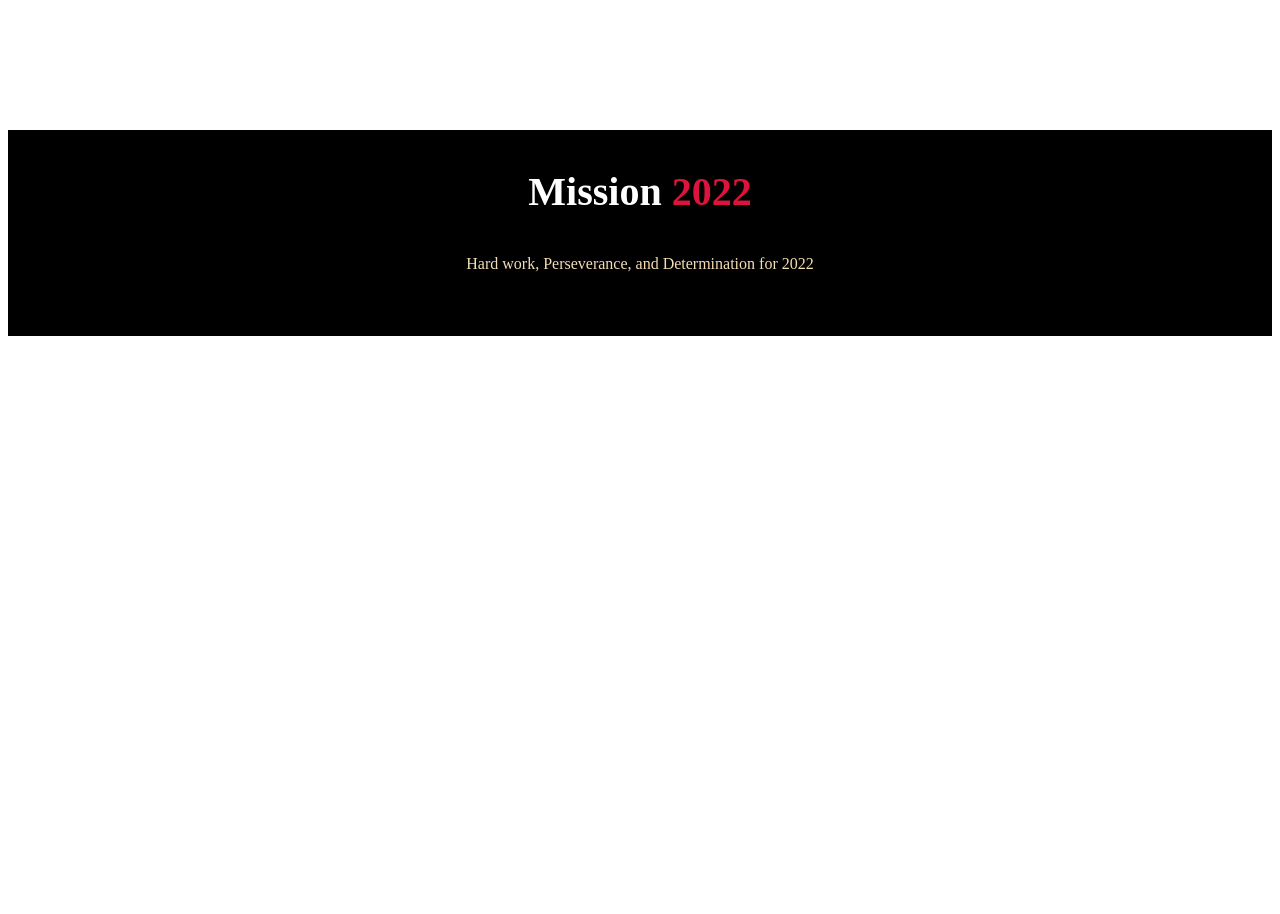
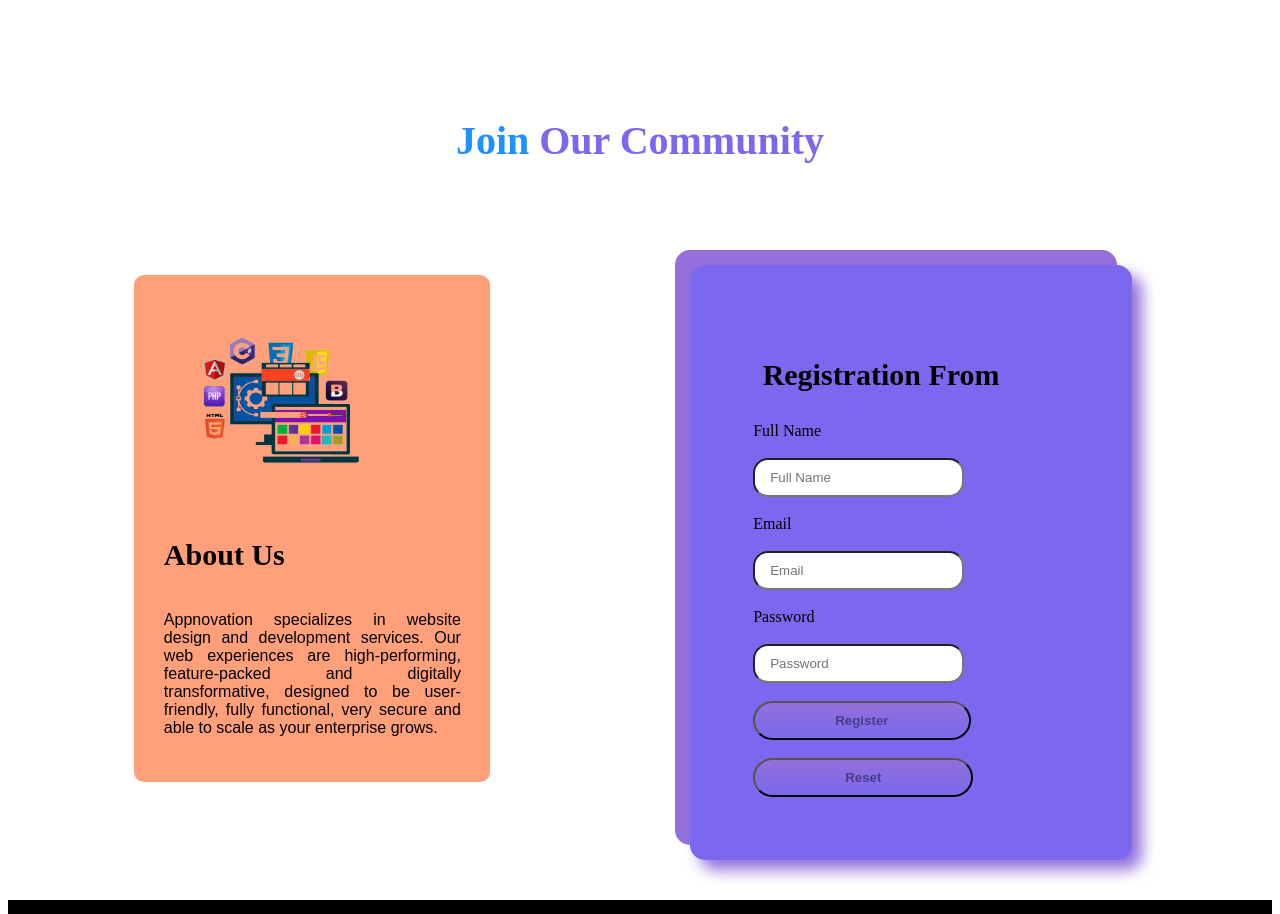
Before and after one commit to NhShanto01/mission-2022, a plain HTML site: page index.html in a window 1280 px wide. Shown: the part 1886-2800 px from the top of the page. Before the commit the page ends 2238 px from the top, so only its background shows below. Drawn offline with Linux system fonts and the light colour scheme; a web font is replaced by a local one.

Commit message:
added div and styles

```diff
--- a/index.html
+++ b/index.html
@@ -18,7 +18,7 @@
         <div class="web-devolop width-place">
             <div id="stay-focused">
                 <h1>Stay Focused on <br>
-                    <span class="mission-22 "></span>Mission 2022
+                    <span class="mission-22">Mission 2022</span>
                 </h1>
             </div>
             <div>
@@ -92,7 +92,8 @@
         </div>
         <div class="width-place develop-limit">
             <h1>Develop <br>
-                Without Limits</h1>
+                <span class="with-out"> Without Limits</span>
+            </h1>
             <p>
                 A formal education isn't always necessary to become an entry-level web developer. Some web developers
                 have an associate's or bachelor's degree in website design or computer science, but others teach
@@ -108,7 +109,8 @@
     <section>
         <div class="width-place know-our">
             <h1>Know our <br>
-                Global Community</h1>
+                <span class="community">Global Community</span>
+            </h1>
             <p>
                 If you want to grow as a developer, I can't over-emphasize the benefits of joining a developer
                 community. There are many advantages, from peer-programming to sharing knowledge, mentorship, sharing
@@ -122,15 +124,50 @@
         </div>
     </section>
 
+    <div>
+        <div class="header-text">
+            <h1> <span class="join"> Join </span> <span class="our-community">Our Community</span></h1>
+        </div>
+        <section>
+            <div class="width-place about-us">
+                <img src="img/image 9.png" alt="">
+                <h3>About Us</h3>
+                <p>
+                    Appnovation specializes in website design and development services. Our web experiences are
+                    high-performing, feature-packed and digitally transformative, designed to be user-friendly, fully
+                    functional, very secure and able to scale as your enterprise grows.
+                </p>
+            </div>
 
+            <div class="from-div">
+                <h3>Registration From </h3>
+                <form>
+                    <div>
+                        <label for="fullname">Full Name</label><br><br>
+                        <input type="text" id="fname" name="fname" placeholder="Full Name"><br><br>
+                    </div>
+                    <div>
+                        <label for="email">Email</label><br><br>
+                        <input type="text" id="email" name="email" placeholder="Email"><br><br>
+                    </div>
+                    <div>
+                        <label for="password">Password</label><br><br>
+                        <input type="password" id="password" name="password" placeholder="Password"><br><br>
+                    </div>
+                    <div>
+                        <input type="submit" value="Register" class="form-submit"><br><br>
+                        <input type="reset" value="Reset" class="form-reset"><br>
+                    </div>
+                </form>
+            </div>
+        </section>
 
-
-
+    </div>
 
     <div class="footer">
         <footer>
             <h3>Mission <span>2022</span></h3>
-            <p>Hard work, Perseverance, and Determination for 2022</p>
+            <p>Hard work | Perseverance | Determination for 2022</p>
         </footer>
     </div>
 
--- a/style.css
+++ b/style.css
@@ -42,6 +42,7 @@ h2{
     text-align: center;
     margin-top: 3%;
     font-size: 40px;
+    font-family: 'Source Serif Pro', serif;
 
 }
 .my-mission-2022{
@@ -91,6 +92,12 @@ h2{
 .goals img{
     width: 40%;
 }
+.with-out{
+    color:dodgerblue;
+}
+.community{
+    color: mediumseagreen;
+}
 section p{
     text-align: justify;
 }
@@ -101,8 +108,80 @@ section p{
 .know-our{
     padding-left: 10%;
 }
+.header-text{
+    text-align: center;
+    font-size: 30px;
+    margin-bottom: 8%;
+
+}
+.join{
+    color:dodgerblue;
+}
+.our-community{
+    color: mediumslateblue;
+
+}
+h3{
+    font-family: 'Source Serif Pro', serif;
+    font-size: 30px;
+    padding-left: 3%;
+}
+.from-div{
+    width: 25%;
+    height: 25%;
+    background-color: mediumslateblue;
+    padding: 5%;
+    border-radius: 15px;
+    box-shadow:  10px 10px 15px mediumpurple, -15px -15px mediumpurple;
+    margin-left: 15%;
+}
+.about-us{
+    width: 25%;
+    height: 25%;
+    background-color:lightsalmon;
+    margin: 10px;
+    border-radius: 10px;
+    padding: 20px;
+    text-align: justify;
+    font-family: Arial, Helvetica, sans-serif;
+    font-weight: 400;
+    margin-left: 10%;
+}
+.about-us img{
+    width: 60%;
+}
+.about-us p{
+    text-align: justify;
+    padding: 3%;
+}
+#fname{
+    border-radius: 15px;
+    padding: 10px 15px;
+}
+#email{
+    border-radius: 15px;
+    padding: 10px 15px;
+}
+#password{
+    border-radius: 15px;
+    padding: 10px 15px;
+}
+.form-submit{
+    background-image: linear-gradient(mediumpurple,mediumslateblue);
+    color: darkslateblue;
+    font-weight: 800;
+    padding: 10px 80px;
+    border-radius: 20px;
+}
+.form-reset{
+    background-image: linear-gradient(mediumpurple,mediumslateblue);
+    color: darkslateblue;
+    font-weight: 800;
+    padding: 10px 90px;
+    border-radius: 20px;
+}
 .footer{
-    background-color: black;
+    background-color:black;
     margin-left:  0px;
     margin-right: 0px;
     margin-bottom: 0px;
@@ -121,4 +200,6 @@ section p{
     color: wheat;
     text-align: center;
     padding-bottom: 5%;
+    font-weight: 800;
+    font-size: 20px; ;
 }
```
Also changed, not shown: img/image 9.png (added).
